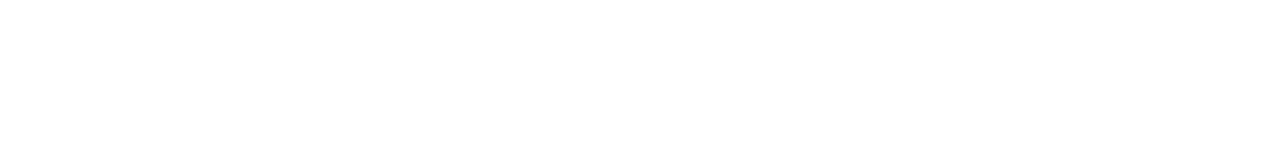
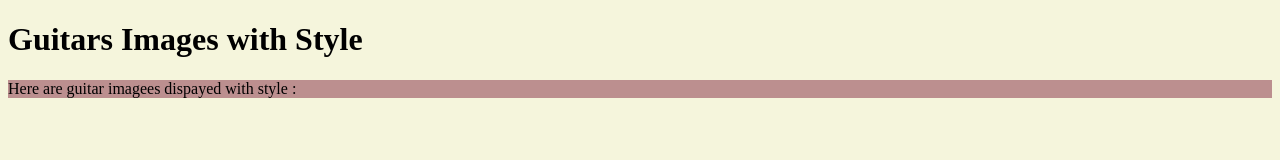
Before and after one commit to ICS20-Programming-JulienL/Unit1-03-HTML-Style, a plain HTML site: page index.html in a window 1280 px wide. Drawn offline with Linux system fonts and the light colour scheme.

Commit message:
Initial commit

```diff
--- a/index.html
+++ b/index.html
@@ -2,9 +2,22 @@
 <html>
   <head>
     <meta charset="utf-8">
-    <meta name="description" content="My First Webpage with Proper Style"
+    <meta name="description" content="My First Webpage with Proper Style">
     <meta name="author" content="Julien Student">
     <meta name="viewport" content="width=device-width, initial-scale=1.0">
-    <title></title>
+    <title>My First Webpage with Proper Style</title>
   </head>
+  <style>
+    #my-header {
+      background-color: rgb(236, 236, 16)
+      color: hsl(114, 77%, 44%)
+      padding: 40px;
+      text: align; center;
+    }
+  </style>
+  <body style="background-color:beige;">
+    <h1 id="my-header"> Guitars Images with Style</h1>
+    <p style="background-color:rosybrown;"
+      sy>Here are guitar imagees dispayed with style :</p>
+  </body>
 </html>
```
Also changed, not shown: 1 other file.
